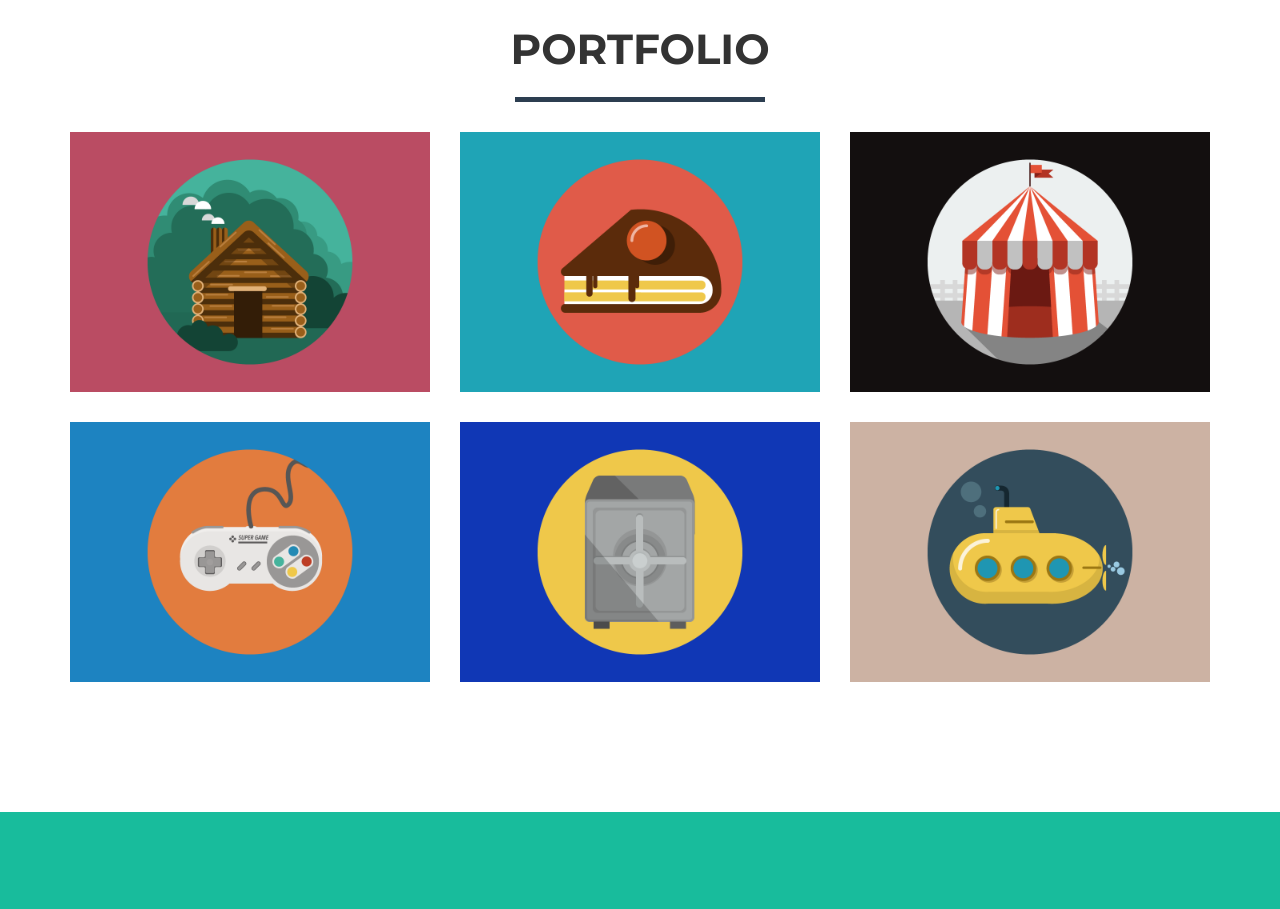
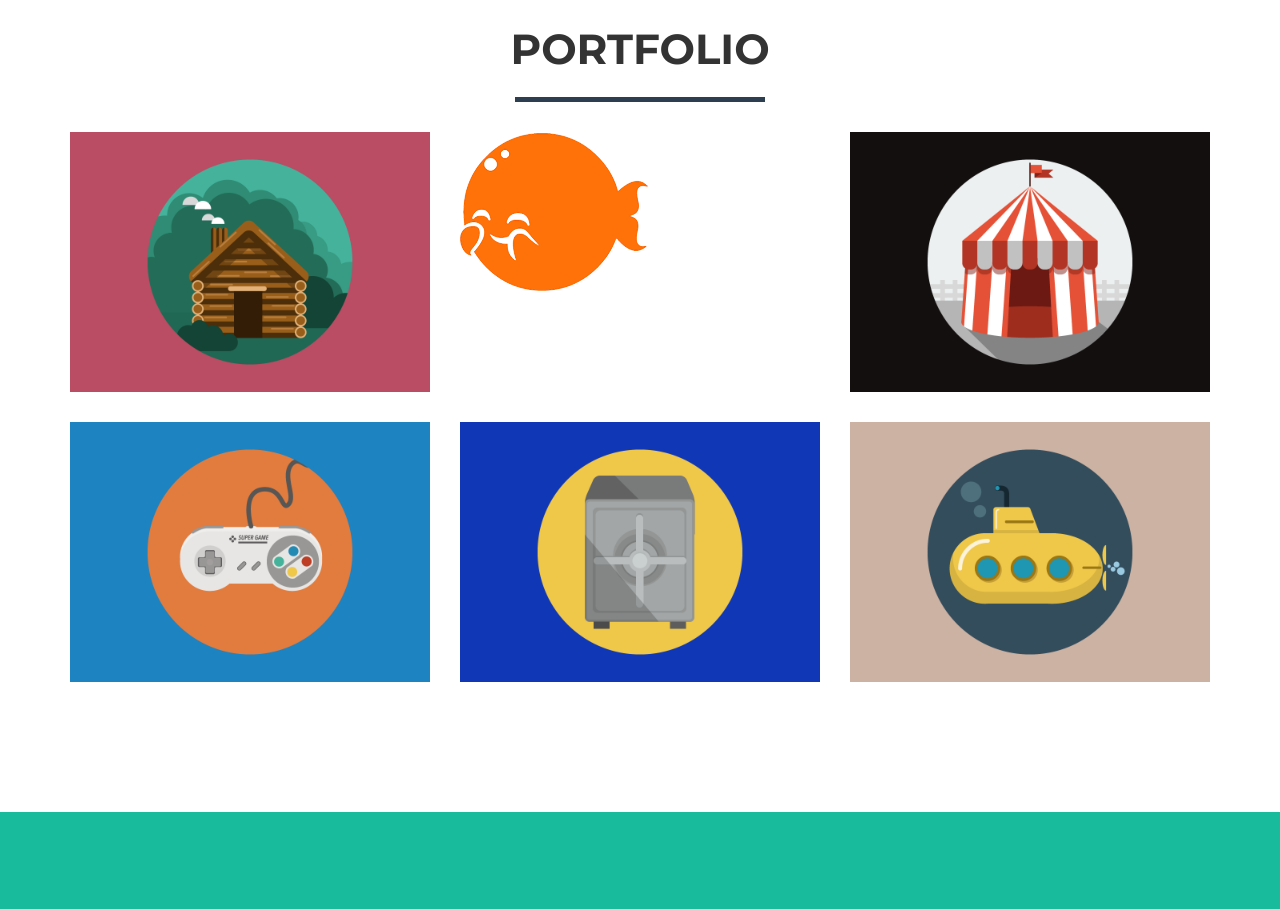
Before and after one commit to RowenSlater/rowenslater.github.io, a website: page index.html in a window 1280 px wide. Shown: the part 840-1749 px from the top of the page. Drawn offline with nearby package versions, Linux system fonts and the light colour scheme.

Commit message:
Update index.html

```diff
--- a/index.html
+++ b/index.html
@@ -109,7 +109,7 @@
                                 <i class="fa fa-search-plus fa-3x"></i>
                             </div>
                         </div>
-                        <img src="img/portfolio/cake.png" class="img-responsive" alt="">
+                        <img src="Chucklefish_Games_logo.png" class="img-responsive" alt="">
                     </a>
                 </div>
                 <div class="col-sm-4 portfolio-item">
```
